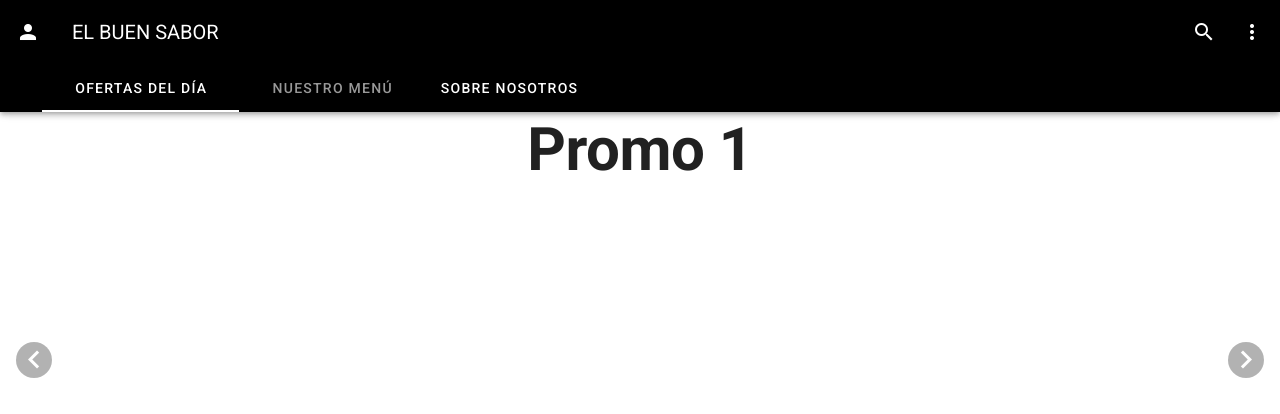
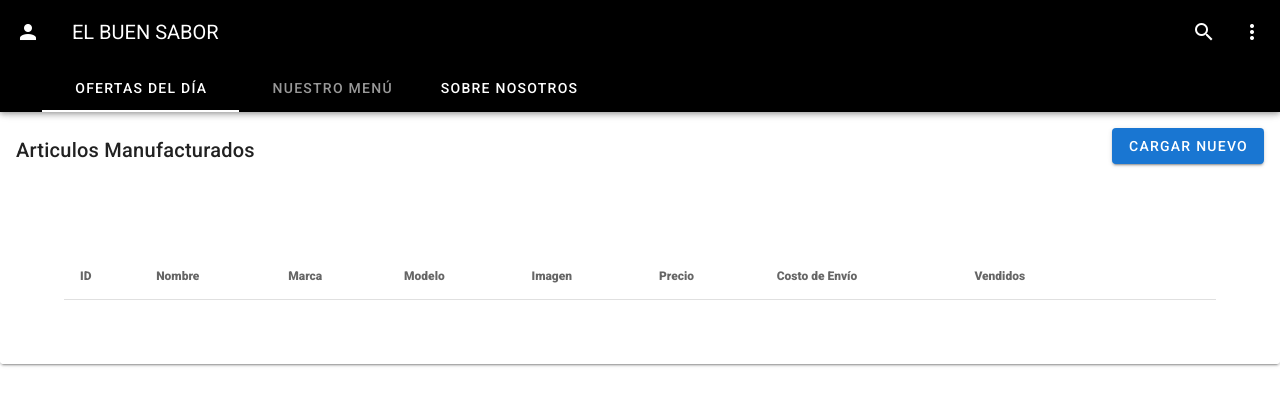
Before and after one commit to SebastianAndresGarcia/proyecto-LabIV-buen-sabor, a Vue app in the folder frontend/: page /AbmArticulos in a window 1280 px wide. Shown: the top 414 px of the page. Built offline with nearby package versions, Linux system fonts and the light colour scheme.

Commit message:
iniciando vista para abm articulos

```diff
--- a/frontend/src/components/Login.vue
+++ b/frontend/src/components/Login.vue
@@ -4,35 +4,39 @@
       <template v-slot:activator="{ on, attrs }">
         <v-btn text v-bind="attrs" v-on="on"> Iniciar sesión </v-btn>
       </template>
-      <v-card>
+
+      <v-card ref="form">
         <v-card-title>
           <span class="text-h5">Iniciar sesión</span>
         </v-card-title>
+
+        <form @submit.prevent="ingresar">
           <v-card-text>
             <v-container>
               <v-row>
+
                 <v-col cols="12">
-                <v-text-field
-                  label="Nombre de usuario o email*"
-                  required
-                ></v-text-field>
+                  <v-text-field label="Nombre de usuario" v-model="usuario.username" required>
+                  </v-text-field>
                 </v-col>
+
                 <v-col cols="12">
-                <v-text-field
-                  label="Contraseña*"
-                  type="password"
-                  required
-                ></v-text-field>
+                  <v-text-field label="Contraseña" v-model="usuario.password" type="password" required>
+                  </v-text-field>
                 </v-col>
+
               </v-row>
+
             </v-container>
+          </v-card-text>
+          <v-col cols="12"><h4 style="color: red; text-align: center;">{{respuestaError}}  </h4> </v-col>
+          <v-divider class="mt-2"></v-divider>
 
-        </v-card-text>
           <v-card-actions>
             <v-spacer></v-spacer>
-          <v-container
-            ><v-row justify="center" style="margin-bottom: 20px">
-              <v-btn color="blue darken-1" text @click="dialog = false">
+            <v-container>
+              <v-row justify="center" style="margin-bottom: 20px">
+                <v-btn color="blue darken-1" text type="submit">
                   Ingresar
                 </v-btn>
                 <v-btn color="blue darken-1" text @click="dialog = false">
@@ -50,18 +54,59 @@
                     No tiene cuenta??
                   </a>
                 </v-col>
-            </v-row></v-container
-          >
+
+              </v-row>
+            </v-container>
           </v-card-actions>
+
+        </form>
       </v-card>
+
     </v-dialog>
   </v-row>
 </template>
 
 <script>
 export default {
-  data: () => ({
+  data() {
+    return {
       dialog: false,
-  }),
+      usuario: {
+        username: "",
+        password: "",
+        },
+        respuestaError: ''
+    }
+  },
+
+  methods: {
+    async ingresar() {
+      console.log("entró");
+      console.log(this.usuario);
+      let urlServer = "http://localhost:3000/api/auth/signin";
+      let method = "POST";
+
+      const respuesta = await fetch(urlServer, {
+        method: method,
+        body: JSON.stringify(this.usuario),
+        headers: {
+          "Content-type": "application/json",
+        },
+        mode: "cors",
+
+      });
+      const resJson = await respuesta.json()
+      console.log("respuesta: ", resJson)
+      if (respuesta.status === 200) {
+        console.log(respuesta.status)
+        this.dialog = false;
+      } else {
+
+        this.respuestaError = resJson.message
+        console.log("mensaje del servidor: " + this.respuestaError)
+      }
+
+    },
+  }
 };
 </script>
--- a/frontend/src/router/index.ts
+++ b/frontend/src/router/index.ts
@@ -5,20 +5,7 @@ import HomeView from '../views/HomeView.vue'
 Vue.use(VueRouter)
 
 const routes: Array<RouteConfig> = [
-  /* {
-     path: '/',
-     name: 'homeview',
-     component: HomeView
-   },
-  {
-    path: '/',
-    name: 'home',
-    // route level code-splitting
-    // this generates a separate chunk (about.[hash].js) for this route
-    // which is lazy-loaded when the route is visited.
-    component: () => import(/* webpackChunkName: "about"  '../views/Home.vue')
-  },
-  */
+
   {
     path: '/about',
     name: 'about',
@@ -28,7 +15,15 @@ const routes: Array<RouteConfig> = [
     component: () => import(/* webpackChunkName: "about" */ '../views/AboutView.vue')
   },
   {
-    path: '/*',
+    path: '/AbmArticulos',
+    name: 'AbmArticulos',
+     // route level code-splitting
+    // this generates a separate chunk (about.[hash].js) for this route
+    // which is lazy-loaded when the route is visited.
+    component: () => import(/* webpackChunkName: "about" */'../views/AbmArticulos.vue')
+  },
+  {
+    path: '/*',   //tiene que quedar en último lugar, sino no me toma las rutas siguientes
     name: 'home',
     // route level code-splitting
     // this generates a separate chunk (about.[hash].js) for this route
--- /dev/null
+++ b/frontend/src/views/AbmArticulos.vue
@@ -0,0 +1,205 @@
+<template>
+    <v-card>
+        <v-card-title>
+            Articulos Manufacturados
+
+            <v-spacer></v-spacer>
+            <v-btn color="primary" dark class="mb-2" v-bind="attrs" v-on="on" :href="'/Formulario/0'">
+                Cargar Nuevo
+            </v-btn>
+        </v-card-title>
+        <v-simple-table class="tabla">
+            <template v-slot:default>
+                <thead>
+                    <tr>
+                        <th class="text-left">
+                            <b>ID</b>
+                        </th>
+                        <th class="text-left">
+                            <b>Nombre</b>
+                        </th>
+                        <th class="text-left">
+                            <b>Marca</b>
+                        </th>
+                        <th class="text-left">
+                            <b>Modelo</b>
+                        </th>
+                        <th class="text-left">
+                            <b>Imagen</b>
+                        </th>
+                        <th class="text-left">
+                            <b>Precio</b>
+                        </th>
+                        <th class="text-left">
+                            <b>Costo de Envío</b>
+                        </th>
+                        <th class="text-left">
+                            <b>Vendidos</b>
+                        </th>
+
+                        <th class="text-left">
+
+                        </th>
+                        <th class="text-left">
+
+                        </th>
+                    </tr>
+                </thead>
+                <tbody>
+                <!--    <tr v-for="instrumento in instrumentosData" :key="instrumento.id" style="padding-top: 5px;">
+
+                        <td>
+                            {{ instrumento.id }}
+                        </td>
+                        <td>
+                            {{ instrumento.instrumento }}
+                        </td>
+                        <td>
+                            {{ instrumento.marca }}
+                        </td>
+                        <td>
+                            {{ instrumento.modelo }}
+                        </td>
+                        <td>
+                            <span v-if="instrumento.imagen.indexOf('http') >= 0">
+                                <img :src="instrumento.imagen" style="max-width: 60px;" :alt="instrumento.imagen" />
+                            </span>
+                            <span v-else>
+                                <img :src="'/images/' + instrumento.imagen" style="max-width: 60px;"
+                                    :alt="instrumento.imagen" />
+                            </span>
+
+                        </td>
+                        <td>
+                            {{ instrumento.precio }}
+                        </td>
+                        <td>
+                            {{ instrumento.costoEnvio }}
+                        </td>
+                        <td>
+                            {{ instrumento.cantidadVendida }}
+                        </td>
+
+                        <td>
+                            <a :href="'/Formulario/' + instrumento.id">
+                                <v-icon small class="mr-2">
+                                    mdi-pencil
+                                </v-icon>
+                            </a>
+                        </td>
+                        <td>
+                            <v-icon small @click="deleteinstrumento(instrumento.id)">
+                                mdi-delete
+                            </v-icon>
+                        </td>
+
+                    </tr>-->
+                </tbody>
+            </template>
+        </v-simple-table>
+    </v-card>
+</template>
+<script >
+//import articuloManufacturado from "@/components/ArticuloManufacturado.vue";
+//import articuloInsumo from "@/components/ArticuloInsumo.vue";
+export default {
+    name: "abm-articulos",
+    components: {
+        //"manufacturado-item": articuloManufacturado,
+        //"insumo-item": articuloInsumo
+    },
+    mounted() {
+       // this.getManufacturados(),
+       // this.getInsumos()
+    },
+    data() {
+        return {
+            //manufacturadosData: [],
+            //insumosData: []
+        };
+    },
+    methods: {
+        async getInstrumentos() {
+            const res = await fetch(
+                "http://localhost:3001/instrumentos"
+            );
+            const resJson = await res.json();
+            console.log(resJson);
+            this.instrumentosData = resJson;
+        },
+
+        async deleteinstrumento(idinstrumento) {
+
+            let urlServer = `http://localhost:3001/eliminarInstrumento/${idinstrumento}/`;
+
+
+            await fetch(urlServer, {
+                "method": 'DELETE',
+
+                "headers": {
+                    "Content-type": 'application/json',
+                    'Access-Control-Allow-Origin': '*'
+                },
+                mode: 'cors'
+
+            });
+            window.location.reload();
+        },
+        /* async editarinstrumento(idinstrumento){
+            href('/Formulario/' + instrumento.id),
+         */
+    }
+};
+</script>
+<style scoped>
+.tabla {
+    padding: 5%;
+}
+
+a {
+    text-decoration: none;
+}
+
+.form-inline {
+    display: flex;
+    flex-flow: row wrap;
+    align-items: center;
+}
+
+.form-inline label {
+    margin: 5px 10px 5px 0;
+}
+
+/* Style the input fields */
+.form-inline input {
+    vertical-align: middle;
+    margin: 5px 10px 5px 0;
+    padding: 10px;
+    background-color: #fff;
+    border: 1px solid #ddd;
+}
+
+/* Style the submit button */
+.form-inline button {
+    padding: 10px 20px;
+    background-color: dodgerblue;
+    border: 1px solid #ddd;
+    color: white;
+}
+
+.form-inline button:hover {
+    background-color: royalblue;
+}
+
+/* Add responsiveness - display the form controls vertically instead of horizontally on screens that are less than 800px wide */
+@media (max-width: 800px) {
+    .form-inline input {
+        margin: 10px 0;
+    }
+
+    .form-inline {
+        flex-direction: column;
+        align-items: stretch;
+    }
+}
+</style>
```
Also changed, not shown: frontend/src/components/Register.vue (+4 -3 lines). Lines whose indentation alone changed are shown as unchanged.
